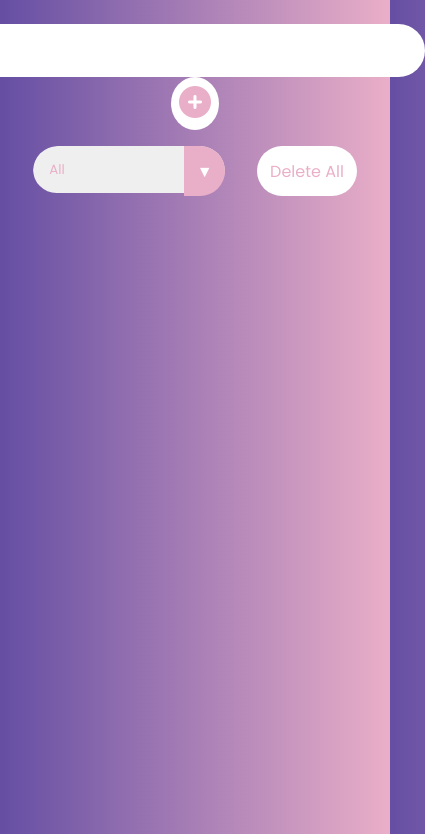
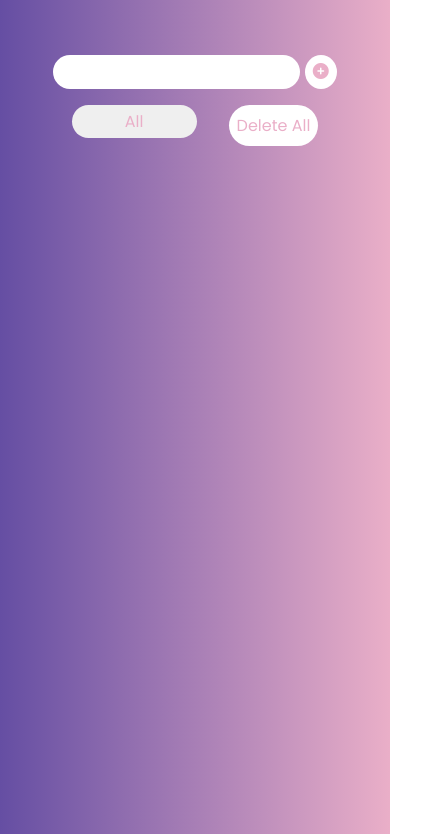
Before and after one commit to jaya-nanden/todo-vanilla-javascript, a plain HTML site: page index.html in a window 390 px wide. Shown: the part 145-979 px from the top of the page, 425 px wide, since content can reach past the window. Drawn offline with Linux system fonts and the light colour scheme.

Commit message:
Added mobile responsiveness

```diff
--- a/style.css
+++ b/style.css
@@ -17,8 +17,13 @@ body {
     min-height: 100vh;
 }
 
+.container {
+    min-height: 100vh;
+    position: relative;
+}
+
 header {
- font-size: 2rem;
+    font-size: 2rem;
 }
 
 header, form {
@@ -63,6 +68,75 @@ form button:hover {
     color: white;
 }
 
+/* Custom Selector */
+select {
+    -webkit-appearance: none;
+    -moz-appearance: none;
+    -ms-appearance: none;
+    appearance: none;
+    outline: 0;
+    box-shadow: none;
+    border: 0 !important;
+    background-image: none;
+}
+
+
+/*CUSTOM SELECTOR */
+select {
+    -webkit-appearance: none;
+    -moz-appearance: none;
+    -ms-appearance: none;
+    appearance: none;
+    outline: 0;
+    box-shadow: none;
+    border: 0 !important;
+    background-image: none;
+}
+
+/* Custom Select */
+.select {
+    position: relative;
+    overflow: hidden;
+}
+
+select {
+    color: var(--pink);
+    font-family: "Poppins", sans-serif;
+    cursor: pointer;
+    margin: 1rem;
+    padding: 1rem;
+
+}
+
+
+/* Arrow */
+.select::after {
+    /* content: "\25BC"; */
+    position: absolute;
+    top: 0;
+    right: 0;
+    padding: 0.8rem;
+    background: var(--pink);
+    cursor: pointer;
+    pointer-events: none;
+}
+
+/* Transition */
+/* .select:hover::after {
+transform: scale(1.5);
+} */
+
+
+.delete-all {
+    margin: 1rem;
+    padding: 0.8rem;
+    /* font-size: 1rem; */
+    background: white;
+    color: var(--pink);
+    cursor: pointer;
+}
+
+/* todos */
 .todo-container {
     display: flex;
     justify-content: center;
@@ -84,7 +158,6 @@ form button:hover {
     align-items: center;
     transition: all 1s ease;
 }
-
 
 
 .todo li {
@@ -124,78 +197,6 @@ form button:hover {
     opacity: 0;
 }
 
-/* Custom Selector */
-select {
-    -webkit-appearance: none;
-    -moz-appearance: none;
-    -ms-appearance: none;
-    appearance: none;
-    outline: 0;
-    box-shadow: none;
-    border: 0 !important;
-    background-image: none;
-}
-
-
-/*CUSTOM SELECTOR */
-select {
-    -webkit-appearance: none;
-    -moz-appearance: none;
-    -ms-appearance: none;
-    appearance: none;
-    outline: 0;
-    box-shadow: none;
-    border: 0 !important;
-    background-image: none;
-}
-
-/* Custom Select */
-.select {
-    margin: 1rem;
-    position: relative;
-    overflow: hidden;
-}
-
-select {
-    color: var(--pink);
-    font-family: "Poppins", sans-serif;
-    cursor: pointer;
-    width: 12rem;
-    padding: 1rem;
-}
-
-
-/* Arrow */
-.select::after {
-    content: "\25BC";
-    position: absolute;
-    top: 0;
-    right: 0;
-    padding: 0.8rem;
-    background: var(--pink);
-    cursor: pointer;
-    pointer-events: none;
-}
-
-/* Transition */
-/* .select:hover::after {
-transform: scale(1.5);
-} */
-
-
-.delete-all {
-    margin: 1rem;
-    padding: 0.8rem;
-    /* font-size: 1rem; */
-    background: white;
-    color: var(--pink);
-    cursor: pointer;
-}
-
-.container {
-    min-height: 100vh;
-    position: relative;
-}
 
 .footer {
     text-align: center;
@@ -212,3 +213,59 @@ transform: scale(1.5);
     color: white;
     cursor: pointer;
 }
+
+
+/* Mobile */
+@media screen and (max-width: 600px) {
+	form input, form button  {
+		font-size: 1rem;
+	}
+
+    /* Custom Select */
+    .select {
+        position: relative;
+        overflow: hidden;
+    }
+
+    select {
+        text-align: center;
+        margin: 1rem;
+        padding: 0.5rem;
+        font-size: 1rem;
+    }
+
+    /* Arrow */
+    .select::after {
+        /* content: "\25BC"; */
+    }
+
+    .delete-all {
+        padding: 0.5rem;
+        font-size: 1rem;
+        background: white;
+        color: var(--pink);
+        cursor: pointer;
+    }
+
+    .delete-all p {
+        margin: 0;
+        padding: 0;
+    }
+
+    .todo {
+        font-size: 1rem;
+    }
+
+    .todo li {
+        margin-left: 1rem;
+    }
+
+    .todo-item {
+        padding: 0rem 0.5rem;
+    }
+
+    ul li.completed {
+        padding-right: 1rem;
+    }
+
+}
```
